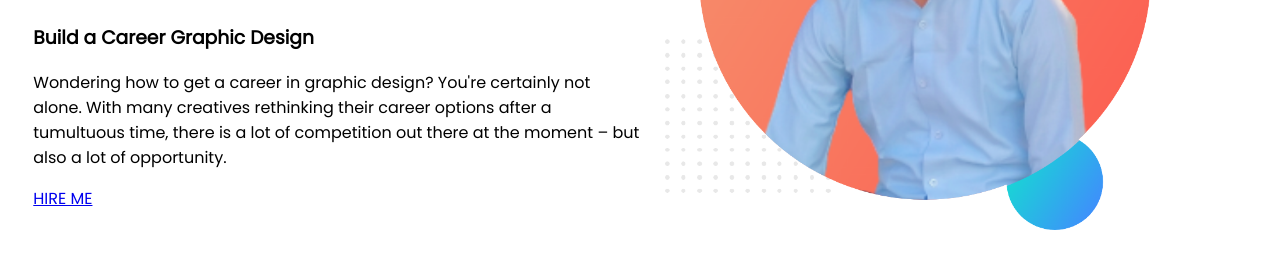
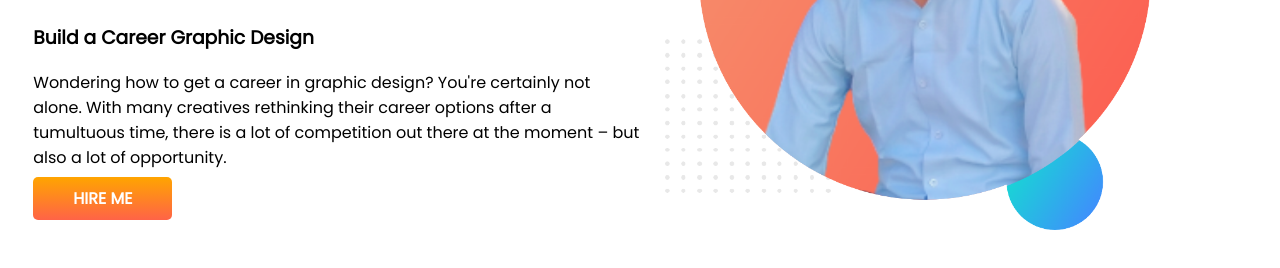
Before and after one commit to Ashim59/developer-portfolio, a plain HTML site: page index.html in a window 1280 px wide. Shown: the part 260-528 px from the top of the page. Drawn offline with Linux system fonts and the light colour scheme.

Commit message:
added that

```diff
--- a/index.html
+++ b/index.html
@@ -23,7 +23,8 @@
                 their career options after a tumultuous time, there is a lot of competition out there at the moment –
                 but
                 also a lot of opportunity.</p>
-            <a target="_blank" href="https://www.fiverr.com/designerashim?up_rollout=true">HIRE ME</a>
+            <a class="link-button" target="_blank" href="https://www.fiverr.com/designerashim?up_rollout=true">HIRE
+                ME</a>
         </div>
         <div class="half-width">
             <img src="images/my-photo 1.png" alt="my-header photo">
--- a/style.css
+++ b/style.css
@@ -17,3 +17,13 @@ section{
 .half-width img{
     width: 80%;
 }
+.link-button{
+    text-decoration: none;
+    background-image: linear-gradient(orange, tomato);
+    padding: 10px 40px;
+    color:white;
+    font-weight: 700;
+    border-radius: 5px;
+
+
+}
```
